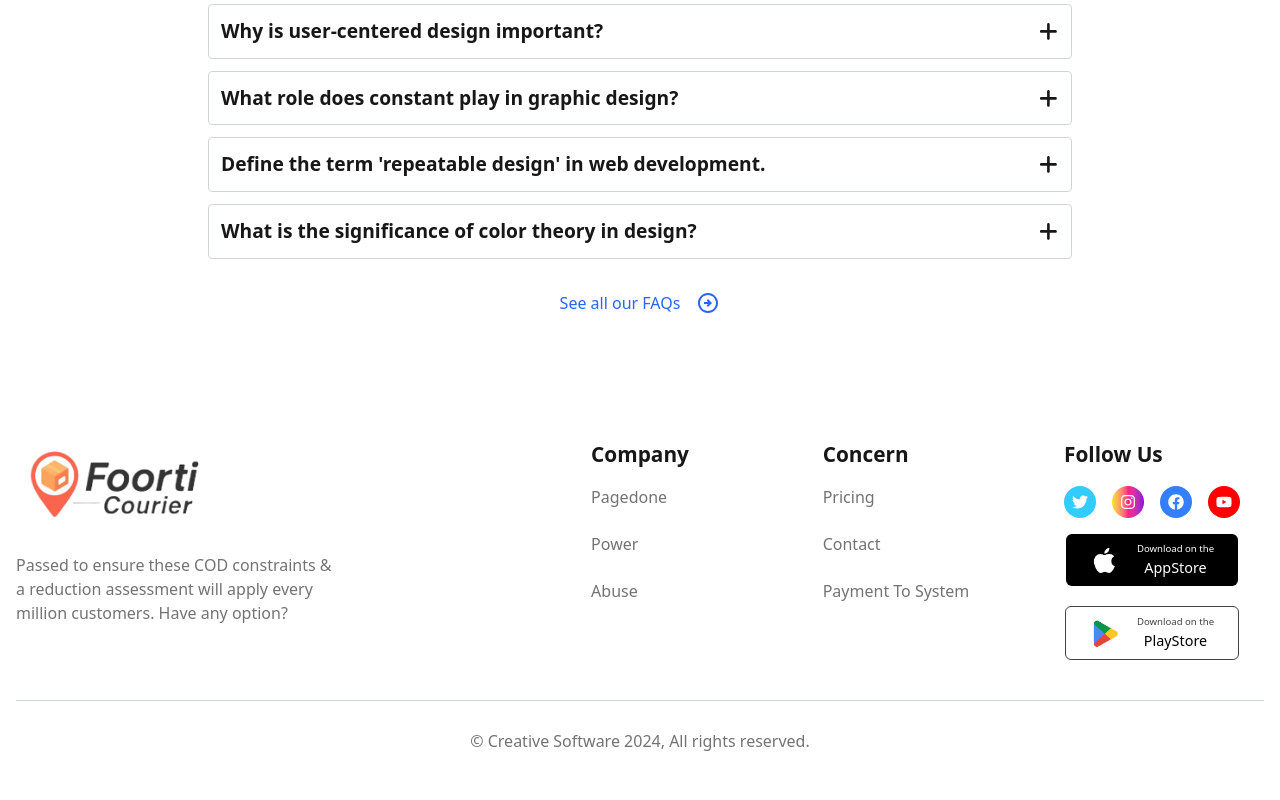
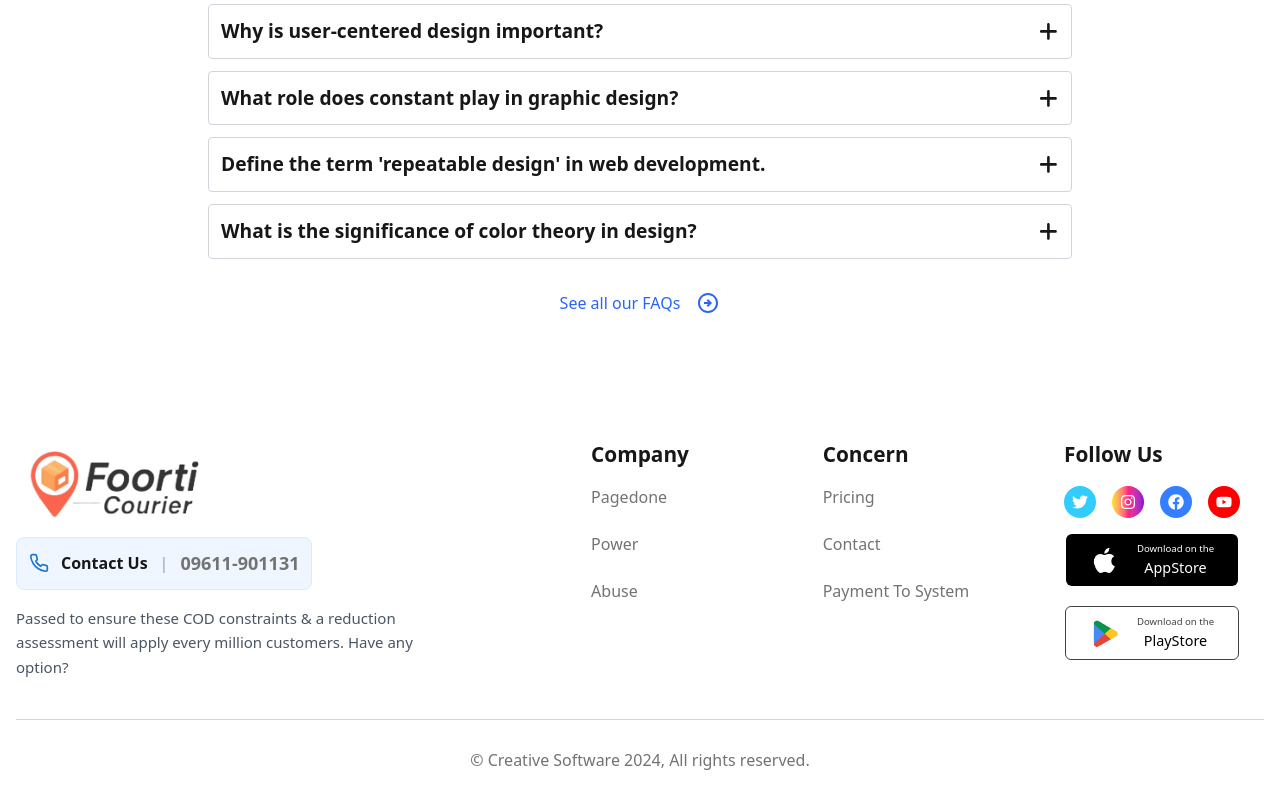
Before and after one commit to MAHIR-DEVES/Foorti-courier-copy, a Next.js app: page / in a window 1280 px wide. Shown: the part 2411-3211 px from the top of the page. Built offline with nearby package versions, Linux system fonts and the light colour scheme; no server answers.

Commit message:
Topbar Icon & Footer Icon

```diff
--- a/app/components/Topbar.jsx
+++ b/app/components/Topbar.jsx
@@ -114,11 +114,6 @@ const Topbar = ({ toggleSidebar, toggleMobileSearch, showMobileSearch }) => {
     return () => document.removeEventListener('mousedown', handleClickOutside);
   }, []);
 
-  // handel navigation to details page
-  // const navigateToDetails = () => {
-  //   router.push(`/dashboard/consignments/${parcel?.data?.tracking_id}`);
-  // };
-
   const CheckBalanceButton = () => (
     <button
       className="flex items-center gap-3 px-4 py-1.5 rounded-full border border-[#1976d2] text-primary-active shadow-sm hover:shadow-md transition-all duration-300 bg-[#FAFAFA] cursor-pointer"
@@ -147,10 +142,6 @@ const Topbar = ({ toggleSidebar, toggleMobileSearch, showMobileSearch }) => {
       )}
     </button>
   );
-
-  // if (!parcel || !parcel.data) {
-  //   return <p>Loading...</p>;
-  // }
 
   return (
     <div className="bg-primary px-5 py-8 shadow sticky top-0 z-10">
@@ -234,19 +225,26 @@ const Topbar = ({ toggleSidebar, toggleMobileSearch, showMobileSearch }) => {
           </div>
         </div>
 
-        {/* Right side icons */}
-        <div className="flex items-center gap-4">
+        {/* Right side icons  */}
+        <div className="flex items-center gap-2">
+          {/* Mobile Search Icon */}
           <FaSearch
             onClick={toggleMobileSearch}
             className="text-lg text-gray-600 cursor-pointer md:hidden hover:text-gray-800 transition-colors duration-200"
           />
 
-          <div className="hidden md:flex items-center gap-4">
-            <LanguageToggle />
-            <div className="cursor-pointer p-3 rounded-full transition-all duration-300 bg-[#F5F5F5]">
-              <GoNote className="text-xl text-gray-600 transition-colors duration-200" />
-            </div>
+          {/* Note Icon */}
+          <div className="cursor-pointer p-2 md:p-3 rounded-full transition-all duration-300 hover:bg-gray-100 md:bg-[#F5F5F5]">
+            <GoNote className="text-lg md:text-xl text-gray-600 transition-colors duration-200" />
+          </div>
+
+          {/* NotificationBell */}
+          <div className="scale-90 md:scale-100">
             <NotificationBell />
+          </div>
+
+          {/* ProfileMenu  */}
+          <div className="scale-90 md:scale-100">
             <ProfileMenu />
           </div>
         </div>
--- a/app/components/landing/Footer.jsx
+++ b/app/components/landing/Footer.jsx
@@ -1,9 +1,16 @@
 import Image from 'next/image';
 import { FaTwitter, FaInstagram, FaFacebook, FaYoutube } from 'react-icons/fa';
 import { useTranslations } from 'next-intl';
+import { FiPhone } from 'react-icons/fi'; // Import phone icon
 
 const Footer = () => {
   const tFooter = useTranslations('homePage.footer');
+
+  // Contact Number
+  const contactNumber = "09611-901131";
+
+  // Company Description
+  const companyDescription = "Passed to ensure these COD constraints & a reduction assessment will apply every million customers. Have any option?";
 
   const footerLinks = [
     {
@@ -38,7 +45,7 @@ const Footer = () => {
     {
       icon: <FaFacebook size={16} />,
       bgColor: 'bg-[#337FFF]',
-      url: '#',
+      url: 'https://www.facebook.com/share/1CDkvRcP84/', // Facebook link added
     },
     {
       icon: <FaYoutube size={16} />,
@@ -51,17 +58,45 @@ const Footer = () => {
     <footer className="w-full mt-16 scroll-mt-24" id="about">
       <div className="mx-auto container px-4 scroll-mt-24" id="contact">
         <div className="grid grid-cols-2 sm:grid-cols-5 gap-3 gap-y-8 md:gap-8 py-10 max-w-sm mx-auto sm:max-w-3xl lg:max-w-full">
-          <div className="col-span-full mb-10 lg:col-span-2 lg:mb-0">
+
+          {/* Company Info Section - Logo, Contact, Description */}
+          <div className="col-span-full mb-6 lg:col-span-2 lg:mb-0">
+            {/* Logo */}
+            <div className="mb-4">
               <Image
                 className="cursor-pointer w-28 md:w-52"
                 src="/img/logo.png"
                 width={200}
                 height={100}
-              alt="footer-logo"
+                alt="Foorti Courier Logo"
+                priority
               />
-            <p className="pt-4 md:py-8 text-[16px] text-secondary lg:max-w-xs">
-              {tFooter('description')}
+            </div>
+
+            {/* Contact Information  */}
+            <div className="flex flex-col space-y-3 mb-4">
+              <div className="flex items-center gap-3 bg-blue-50 p-3 rounded-lg border border-blue-100 w-fit">
+                {/* Phone Icon  */}
+                <FiPhone className="h-5 w-5 text-[#1976d2]" />
+                <span className="text-primary font-semibold text-base">Contact Us</span>
+                <span className="text-gray-400">|</span>
+                <div className="flex items-center gap-2">
+                  <a
+                    href={`tel:${contactNumber.replace('-', '')}`}
+                    className="text-secondary text-[18px] font-bold hover:text-[#1976d2] transition-colors"
+                  >
+                    {contactNumber}
+                  </a>
+                </div>
+              </div>
+            </div>
+
+            {/* Company Description - As per image */}
+            <div className="mt-2 max-w-md">
+              <p className="text-gray-600 text-[15px] leading-relaxed">
+                {companyDescription}
               </p>
+            </div>
           </div>
 
           {footerLinks.map((section, index) => (
@@ -72,7 +107,12 @@ const Footer = () => {
               <ul className="text-sm transition-all duration-500">
                 {section.links.map((link, linkIndex) => (
                   <li key={linkIndex} className="mb-6">
-                    <a href={link.url} className="text-secondary text-[16px]">
+                    <a
+                      href={link.url}
+                      className="text-secondary text-[16px] hover:text-[#1976d2] transition-colors"
+                      target="_blank"
+                      rel="noopener noreferrer"
+                    >
                       {link.name}
                     </a>
                   </li>
@@ -91,7 +131,10 @@ const Footer = () => {
                 <a
                   key={index}
                   href={social.url}
-                  className={`relative w-8 h-8 rounded-full transition-all duration-500 flex justify-center items-center ${social.bgColor} hover:bg-gray-900 text-white`}
+                  target="_blank"
+                  rel="noopener noreferrer"
+                  className={`relative w-8 h-8 rounded-full transition-all duration-500 flex justify-center items-center ${social.bgColor} hover:scale-110 hover:shadow-lg text-white`}
+                  aria-label={`Follow us on ${social.icon.type.name}`}
                 >
                   {social.icon}
                 </a>
@@ -99,7 +142,7 @@ const Footer = () => {
             </div>
 
             <div className="mt-4 flex flex-col items-center flex-wrap gap-5 justify-center">
-              <button className="px-6 cursor-pointer bg-black rounded-md flex items-center gap-[17px]">
+              <button className="px-6 cursor-pointer bg-black rounded-md flex items-center gap-[17px] hover:bg-gray-800 transition-colors">
                 <Image
                   src="/img/app (1).png"
                   alt="apple logo"
@@ -117,7 +160,7 @@ const Footer = () => {
                 </div>
               </button>
 
-              <button className="px-6 cursor-pointer border border-[#424242] rounded-md flex items-center gap-[17px]">
+              <button className="px-6 cursor-pointer border border-[#424242] rounded-md flex items-center gap-[17px] hover:bg-gray-50 transition-colors">
                 <Image
                   src="/img/app (2).png"
                   alt="google play logo"
@@ -141,8 +184,7 @@ const Footer = () => {
         <div className="py-7 border-t border-gray">
           <div className="flex items-center justify-center">
             <span className="text-md text-secondary">
-              <a target="_black" href="https://creativesoftware.com.bd/">
-                {' '}
+              <a target="_blank" href="https://creativesoftware.com.bd/" rel="noopener noreferrer">
                 {tFooter('copyRight')}
               </a>
             </span>
```
Lines whose indentation alone changed are shown as unchanged.
